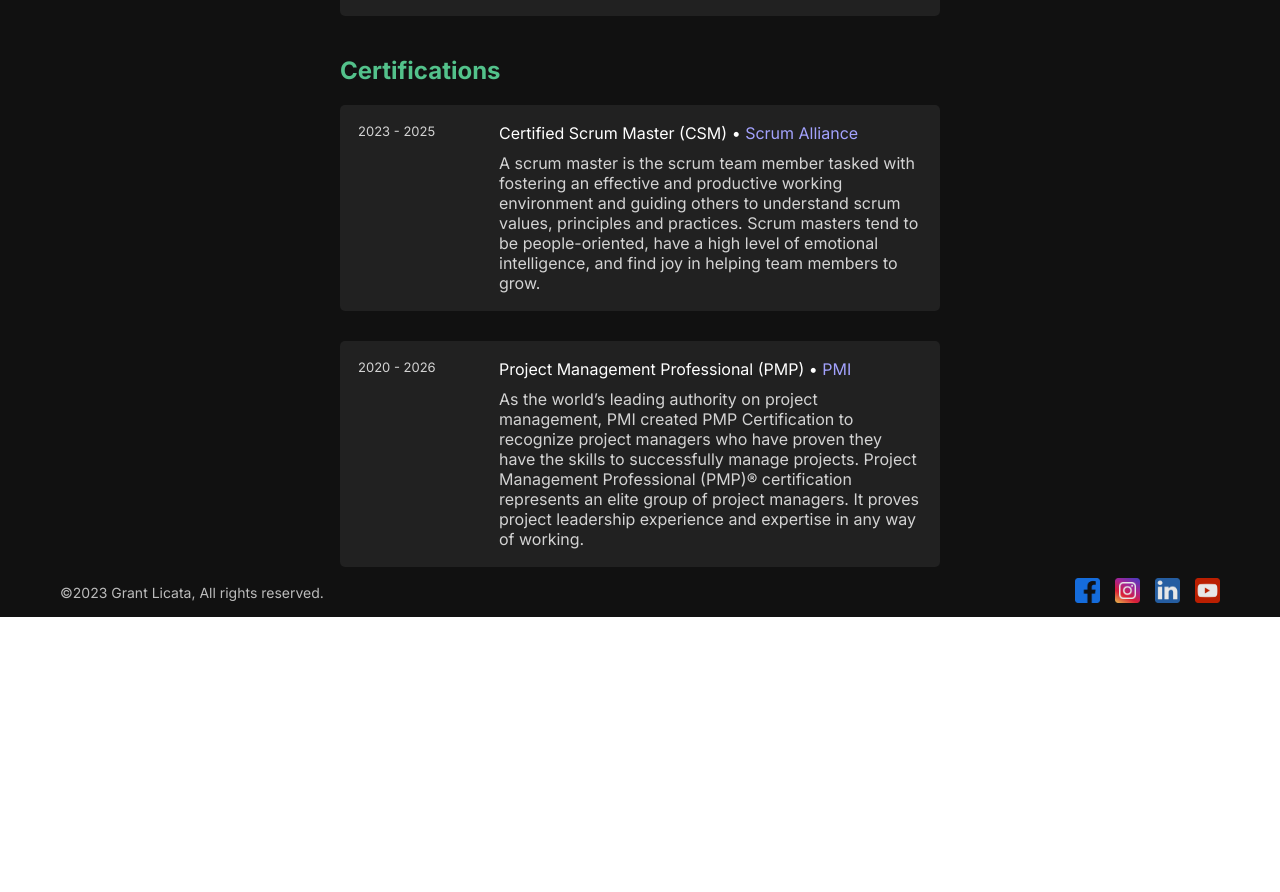
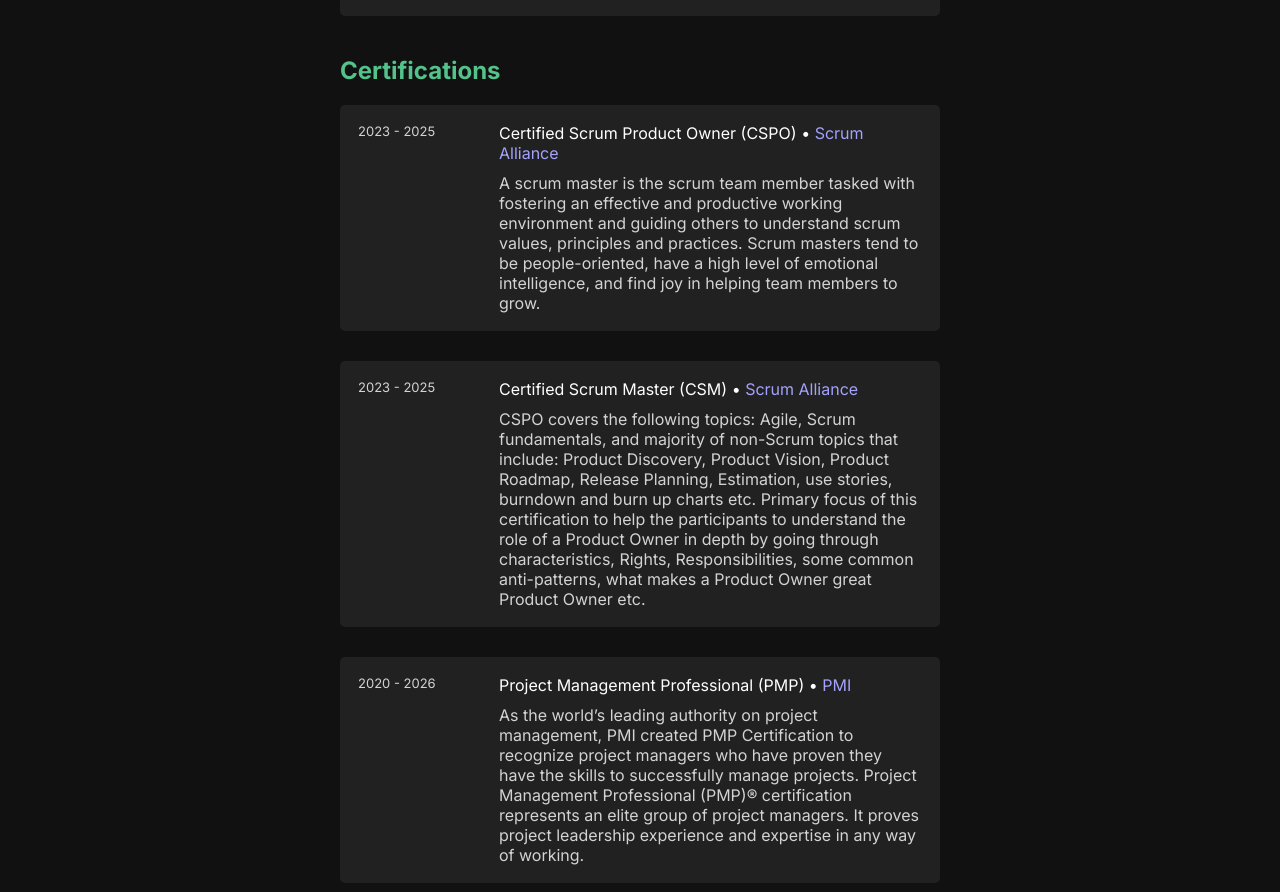
Before and after one commit to GrantLicata/Portfolio, a Next.js app: page /experience in a window 1280 px wide. Shown: the part 1261-2153 px from the top of the page. Before the commit the page ends 1878 px from the top, so only its background shows below. Built offline with nearby package versions, Linux system fonts and the light colour scheme.

Commit message:
Experience updated with new certifications

```diff
--- a/src/app/experience/data.js
+++ b/src/app/experience/data.js
@@ -71,12 +71,21 @@
   certifications: [
     {
       organization: "Scrum Alliance",
+      title: "Certified Scrum Product Owner (CSPO)",
+      year_start: 2023,
+      year_end: 2025,
+      organization_url: "https://www.scrumalliance.org/",
+      description:
+        "A scrum master is the scrum team member tasked with fostering an effective and productive working environment and guiding others to understand scrum values, principles and practices. Scrum masters tend to be people-oriented, have a high level of emotional intelligence, and find joy in helping team members to grow.",
+    },
+    {
+      organization: "Scrum Alliance",
       title: "Certified Scrum Master (CSM)",
       year_start: 2023,
       year_end: 2025,
       organization_url: "https://www.scrumalliance.org/",
       description:
-        "A scrum master is the scrum team member tasked with fostering an effective and productive working environment and guiding others to understand scrum values, principles and practices. Scrum masters tend to be people-oriented, have a high level of emotional intelligence, and find joy in helping team members to grow.",
+        "CSPO covers the following topics: Agile, Scrum fundamentals, and majority of non-Scrum topics that include: Product Discovery, Product Vision, Product Roadmap, Release Planning, Estimation, use stories, burndown and burn up charts etc. Primary focus of this certification to help the participants to understand the role of a Product Owner in depth by going through characteristics, Rights, Responsibilities, some common anti-patterns, what makes a Product Owner great Product Owner etc.",
     },
     {
       organization: "PMI",
```
